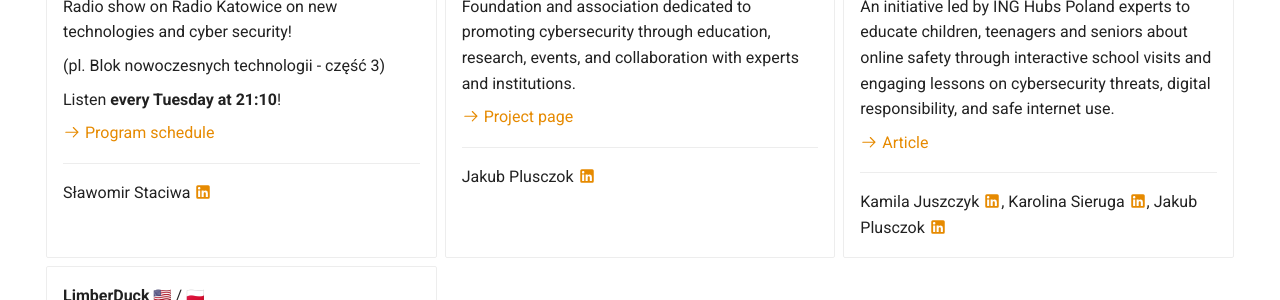
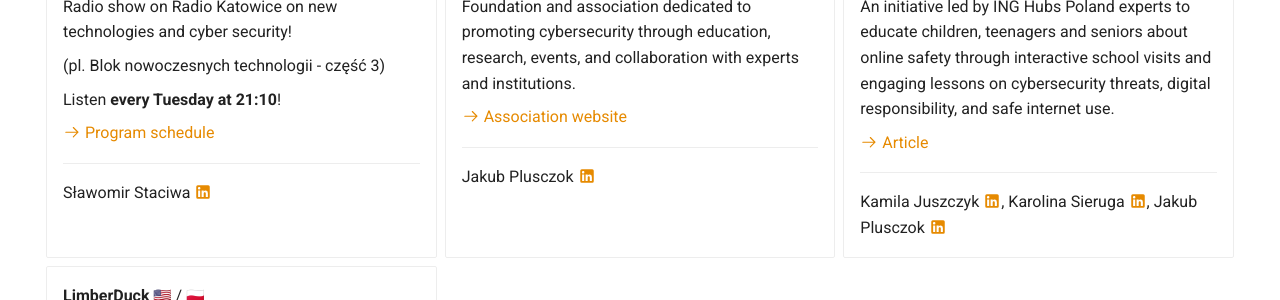
Before and after one commit to cybersecuritystream/cybersecuritystream.github.io, an MkDocs documentation site: the page built from docs/projects-initiatives/index.md, in a window 1280 px wide and 1154 px high. Shown: the part 424-724 px from the top of the window. Built offline with MkDocs 1.6.1 and Material for MkDocs 9.7.7, drawn with Linux system fonts in a browser that asks for light colours; emoji names are drawn with the system emoji font.

Commit message:
17 53c link title update

```diff
--- a/docs/projects-initiatives/index.md
+++ b/docs/projects-initiatives/index.md
@@ -36,7 +36,7 @@ In this section, you will find other projects and initiatives in which *Cybersec
 
     Foundation and association dedicated to promoting cybersecurity through education, research, events, and collaboration with experts and institutions.
 
-    [:octicons-arrow-right-24: Project page](https://1753c.io)
+    [:octicons-arrow-right-24: Association website](https://1753c.io)
 
     ---
 
```
